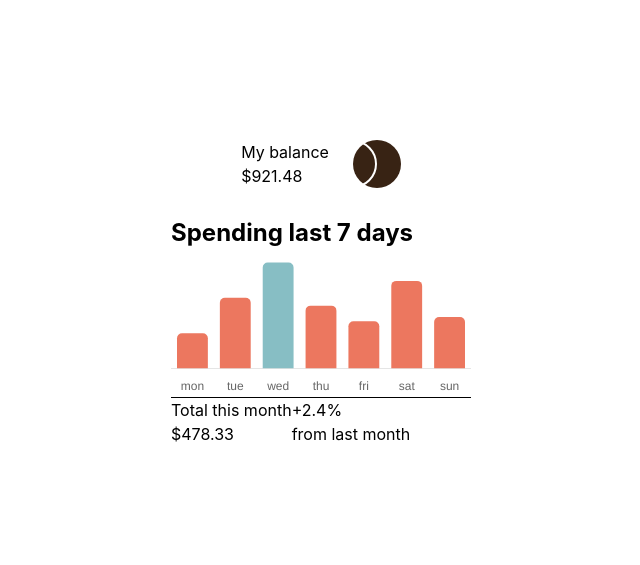
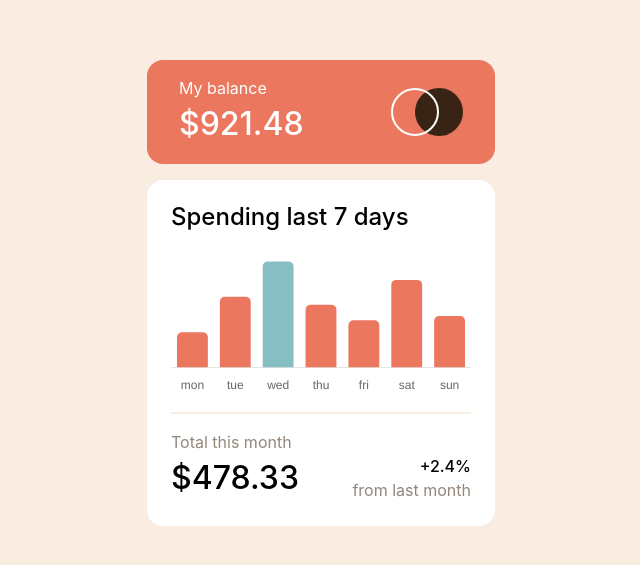
Before and after one commit to iynulwa/Expenses-chart, a React (Vite) app: page / in a window 1280 px wide. Shown: the part 107-672 px from the top of the page, without its empty margins (319-959 px from the left). Built offline with nearby package versions, Linux system fonts and the light colour scheme.

Commit message:
style: complete page styling

```diff
--- a/src/scss/base/_base.scss
+++ b/src/scss/base/_base.scss
@@ -1,13 +1,15 @@
+@use 'variable' as var;
+
 :root{
-    --clr-red-500: #{primary-red-colour};
-    --clr-blue-300: #{primary-blue-colour};
-    --clr-brown-950: #{primary-brown-colour};
-    --clr-brown-400: #{secondary-brown-colour};
-    --clr-red-100: #{secondary-red-colour};
-    --fs-body: #{font-body};
-    --fw-normal: #{font-weight-normal};
-    --fw-bold: #{font-weight-bold};
-    --ff-body: #{font-stack};
+    --clr-red-500: #{var.$primary-red-colour};
+    --clr-blue-300: #{var.$primary-blue-colour};
+    --clr-brown-950: #{var.$primary-brown-colour};
+    --clr-brown-400: #{var.$secondary-brown-colour};
+    --clr-red-100: #{var.$secondary-red-colour};
+    --fs-body: #{var.$font-body};
+    --fw-normal: #{var.$font-weight-normal};
+    --fw-bold: #{var.$font-weight-bold};
+    --ff-body: #{var.$font-stack};
 }
 
 * {
@@ -45,7 +47,7 @@ body {
     display: flex;
     align-items: center;
     justify-content: center;
-    padding: 1.5rem;
+    background-color: var(--clr-red-100);
     min-height: 100vh;
     line-height: 1.5;
     font-family: var(--ff-body) system-ui, -apple-system, BlinkMacSystemFont, 'Segoe UI', Roboto, Oxygen, Ubuntu, Cantarell, 'Open Sans', 'Helvetica Neue', sans-serif;
@@ -110,7 +112,11 @@ textarea:not([rows]) {
 // App.jsx style
 main {
     flex-direction: column;
+    justify-content: center;
     width: 100%;
+    height: 100vh;
     max-width: 40rem;
-    gap: 2rem;
+    gap: 1rem;
+    padding: 2rem;
+    background-color: var(--clr-red-100);
 }
--- a/src/scss/base/_variable.scss
+++ b/src/scss/base/_variable.scss
@@ -7,5 +7,5 @@ $primary-brown-colour: hsl(25, 47%, 15%);
 $secondary-brown-colour: hsl(28, 10%, 53%);
 $font-body: 1.125rem;
 $font-weight-normal: 400;
-$font-weight-bold: 700;
+$font-weight-bold: 500;
 $font-stack: 'DM sans';
--- a/src/scss/components/_barchart.scss
+++ b/src/scss/components/_barchart.scss
@@ -1,5 +1,47 @@
-hr {
-    width: 100%;
-    height: 1px;
-    background-color: black;
+.barchart {
+    background-color: white;
+    padding: 1.5rem;
+    border-radius: 1rem;
+
+    h1 {
+        font-size: 1.5rem;
+        font-weight: var(--fw-bold);
+        margin-block-end: 1rem;
+    }
+
+    hr {
+        width: 100%;
+        height: 2px;
+        background-color: var(--clr-red-100);
+        margin: 1rem 0;
+    }
 }
+
+.stats {
+    align-items: flex-end;
+    justify-content: space-between;
+}
+
+.stats-one-container{
+    p:nth-child(1) {
+        color: var(--clr-brown-400);
+    }
+
+    p:nth-child(2) {
+        font-size: 2rem;
+        font-weight: var(--fw-bold);
+    }
+}
+
+.stats-two-container{
+    display: flex;
+    flex-direction: column;
+    align-items: self-end;
+    p:nth-child(1) {
+        font-weight: var(--fw-bold);
+    }
+
+    p:nth-child(2) {
+        color: var(--clr-brown-400);
+    }
+}
--- a/src/scss/components/_header.scss
+++ b/src/scss/components/_header.scss
@@ -0,0 +1,16 @@
+.header {
+    width: 100%;
+    align-items: center;
+    justify-content: space-between;
+    padding: 1rem 2rem;
+    border-radius: 1rem;
+    background-color: var(--clr-red-500);
+    color: white;
+
+    div {
+        p:nth-child(2) {
+            font-size: 2rem;
+            font-weight: var(--fw-bold);
+        }
+    }
+}
```
